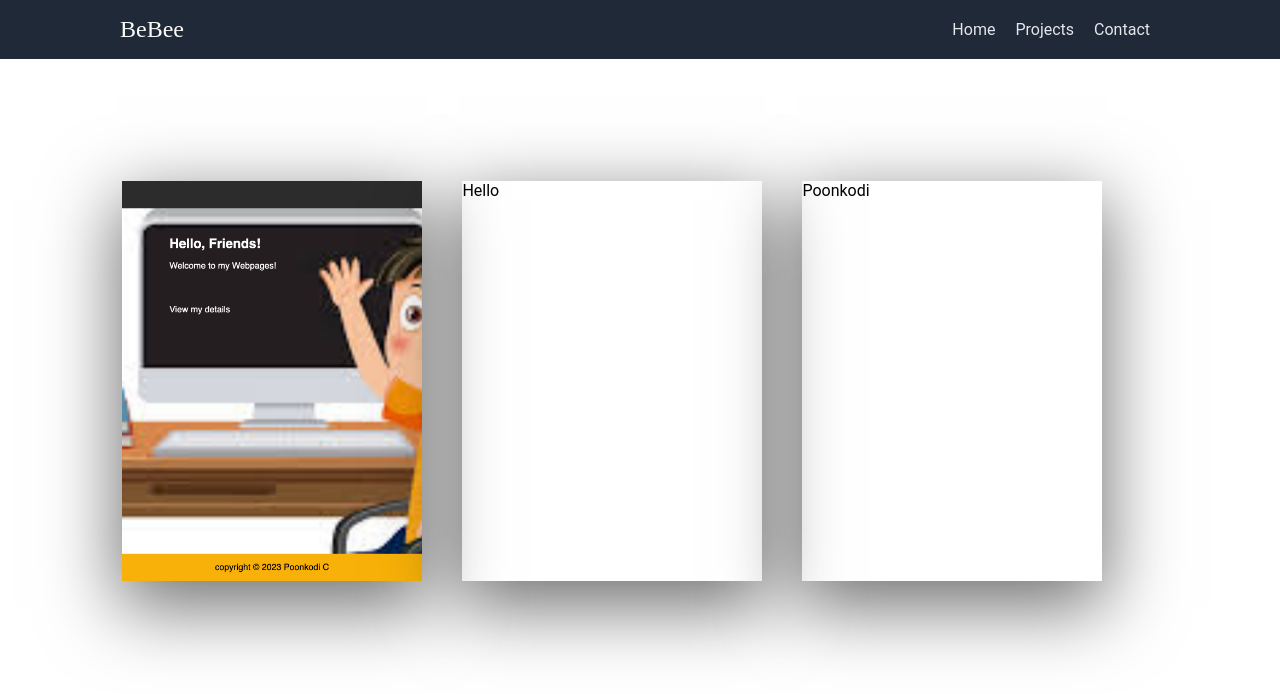
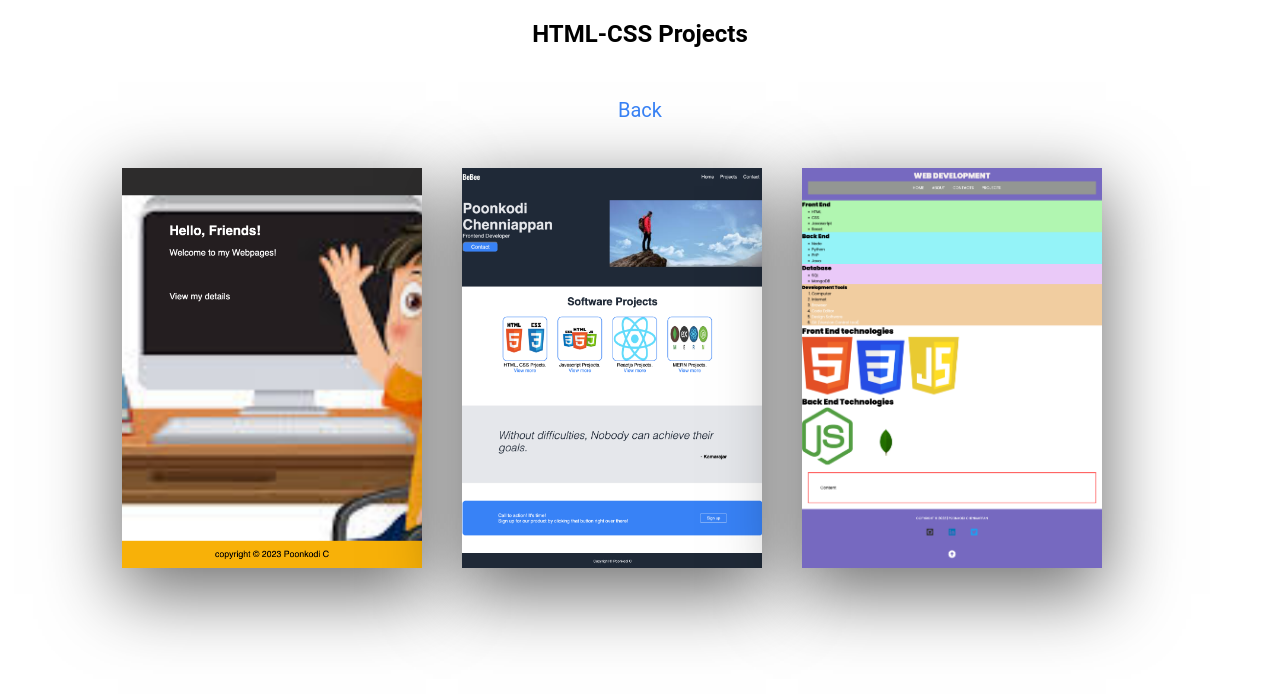
Before and after one commit to cpoonkodi/HTML-CSS, a plain HTML site: page pages/html-projects.html in a window 1280 px wide. Drawn offline with Linux system fonts and the light colour scheme.

```diff
--- a/pages/html-projects.html
+++ b/pages/html-projects.html
@@ -8,35 +8,11 @@
   <link rel="stylesheet" href="../style.css">
 </head>
 <body>
+  <h2 class="title"> HTML-CSS Projects </h2>
   <!-- Navbar -->
-  <nav>
-    <p class="logo-txt"> BeBee </p>
-    <ul class="menu">
-      <li>
-        <a href="../index.html"> Home </a>
-      </li>
-      <li>
-        <a href="#"> Projects </a>
-        <ul class="submenu" style="background-color:#1F2937;">
-          <li>
-            <a href="./html-projects.html"> HTML-CSS </a>
-          </li>
-          <li>
-            <a href="./js-projects.html"> Javascipt </a>
-          </li>
-          <li>
-            <a href="./react-projects.html"> Reactjs </a>
-          </li>
-          <li>
-            <a href="./mern-projects.html"> MERN </a>
-          </li>
-        </ul>
-      </li>
-      <li>
-        <a href="#"> Contact </a>
-      </li>
-    </ul>
-  </nav>
+  <div class="navLinks">
+    <a href="../index.html"> Back </a>
+  </div>
 
   <main class="projects-main">
     <div class="project">
@@ -44,10 +20,16 @@
         <img src="../images/HTML1.png" alt="HTML project-1">
       </a>
     </div>
-    <div class="project"> Hello </div>
-    <div class="project"> Poonkodi </div>
+    <div class="project">
+      <a href="  https://cpoonkodi.github.io/HTML-CSS/" target="_blank">
+        <img src="../images/HTML2.png" alt="HTML project-2">
+      </a>
+    </div>
+    <div class="project">
+      <a href="https://cpoonkodi.github.io/HTML-CSS-Autumn-2021/" target="_blank">
+        <img src="../images/HTML3.png" alt="HTML project-3">
+      </a>
+    </div>
   </main>
-
-
 </body>
 </html>
--- a/style.css
+++ b/style.css
@@ -221,10 +221,29 @@ textarea {
 }
 
 /* Projects page styles */
+.title {
+  text-align: center;
+  margin-top: 20px;
+}
+.navLinks {
+  text-align: center;
+  padding-top:50px;
+}
+
+.navLinks a {
+  text-decoration: none;
+  color:#3882F6;
+  font-size: 20px;
+}
+
+.navLinks a:hover, table a:hover {
+  font-weight: 900;
+}
+
 .projects-main {
   display:flex;
   flex-wrap: wrap;
-  margin: 8%;
+  margin: 2% 8%;
 }
 
 .project {
@@ -232,12 +251,18 @@ textarea {
   height:400px;
   width:300px;
   margin:20px;
- /* margin: 10% 25%;
-  padding: 8px 30px; */
+  overflow: hidden;
 }
 
 .project img {
   object-fit: cover;
   width:100%;
   height:100%;
+  overflow: hidden;
+  transition: transform .2s ease;
 }
+
+.project img:hover {
+  object-fit: cover;
+  transform: scale(1.1);
+}
```
Also changed, not shown: index.html (+3 -3 lines), pages/js-projects.html (+35 -0 lines), images/HTML2.png (added), images/HTML3.png (added), images/logo1.png (added).
